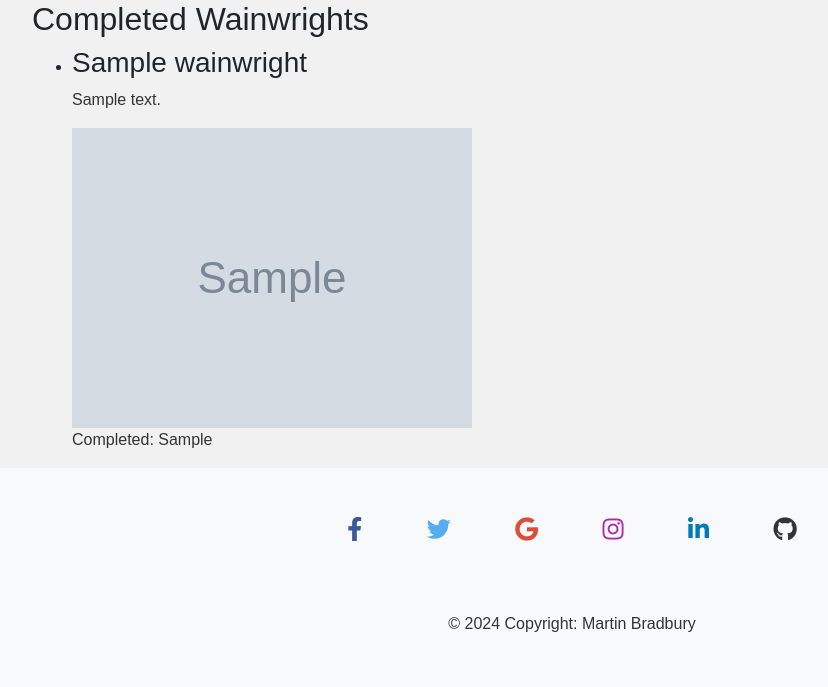
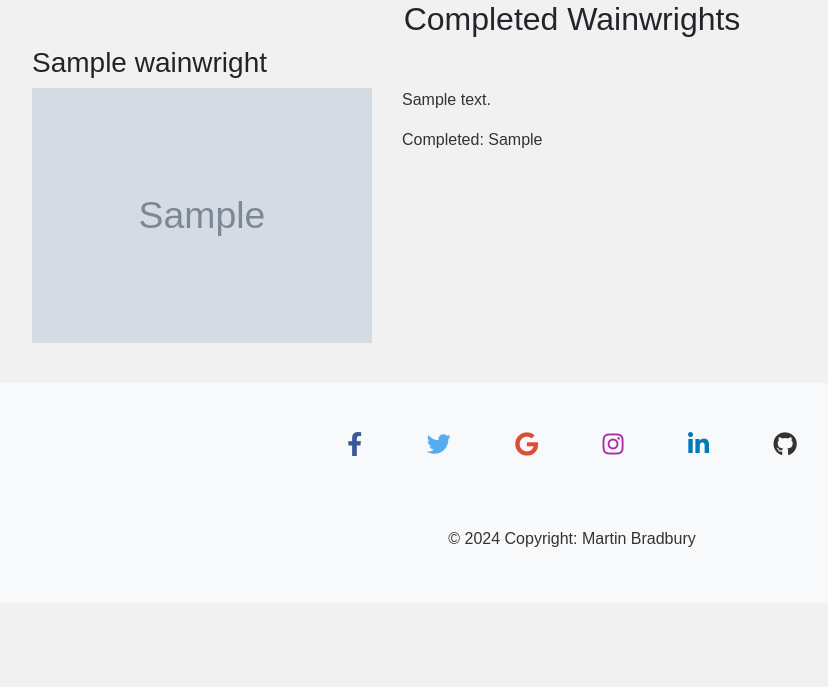
Before and after one commit to MartinBradbury/walking-the-wainwrights, a Django app: template about/templates/about/wainwrights.html in a window 1280 px wide. Shown: the part 56-743 px from the top of the page, without its empty margins (68-896 px from the left). Run offline with Django 4.2, Linux system fonts and the light colour scheme; the template is opened without the code that fills it: most values are stand-ins (such as "Sample title", 1, 10 or a date in 2020); grey boxes marked "Sample" are stand-in pictures; some libraries are stand-ins or nearby versions.

Commit message:
styling html and css about and wainwrights

```diff
--- a/about/templates/about/wainwrights.html
+++ b/about/templates/about/wainwrights.html
@@ -2,19 +2,21 @@
 {% block nav_about_class %}active{% endblock %}
 
 {% block content %}
+<h2 class="text-center">Completed Wainwrights</h2>
 <div class="container">
-    <h2>Completed Wainwrights</h2>
-    <ul>
-        {% for wainwright in wainwrights %}
-            <li>
-                <h3>{{ wainwright.name }}</h3>
-                <p>{{ wainwright.description }}</p>
-                <img src="{{ wainwright.wainwright_img.url }}" alt="{{ wainwright.name }}">
-                <p>Completed: {{ wainwright.get_completed_display }}</p>
-            </li>
-        {% empty %}
-            <li>No Wainwrights completed yet.</li>
+    <div class="row">
+      {% for wainwright in wainwrights %}
+      <div class="col-9">
+        <h3>{{ wainwright.name }}</h3>
+      </div>
+      <div class="col-4 wainwright-item d-flex align-items-center">
+            <img src="{{ wainwright.wainwright_img.url }}" class="img-fluid" alt="{{ wainwright.name }}">
+      </div>
+      <div class="col-6">
+        <p>{{ wainwright.description }}</p>
+        <p>Completed: {{ wainwright.get_completed_display }}</p>
+        </div>
         {% endfor %}
-    </ul>
-</div>
+    </div>
+  </div>
 {% endblock %}
--- a/walking_wainwrights/static/css/style.css
+++ b/walking_wainwrights/static/css/style.css
@@ -19,6 +19,10 @@
 .faded p {
     opacity:0.5;
 }
+
+.wainwright-item {
+    margin-bottom: 40px;
+   }
 
 /* Footer Styling */
 .footer {
```
Also changed, not shown: about/templates/about/about.html (+11 -12 lines), 1 other file.
